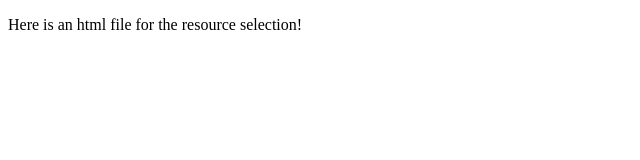
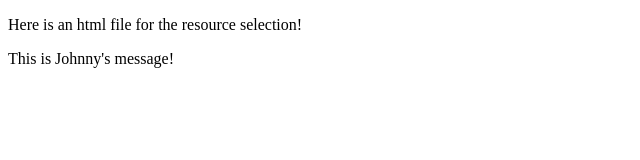
Before and after one commit to rhit-ingramda/CSSE-280-Group-3, a plain HTML site: page index.html in a window 1280 px wide. Shown: the whole page, without its empty margins (0-640 px from the left). Drawn offline with Linux system fonts and the light colour scheme.

Commit message:
Johnny's message

```diff
--- a/index.html
+++ b/index.html
@@ -17,6 +17,7 @@
             <p class="browsehappy">You are using an <strong>outdated</strong> browser. Please <a href="#">upgrade your browser</a> to improve your experience.</p>
         <![endif]-->
         <p>Here is an html file for the resource selection!</p>
+        <p>This is Johnny's message!</p>
         <script src="" async defer></script>
     </body>
 </html>
```
